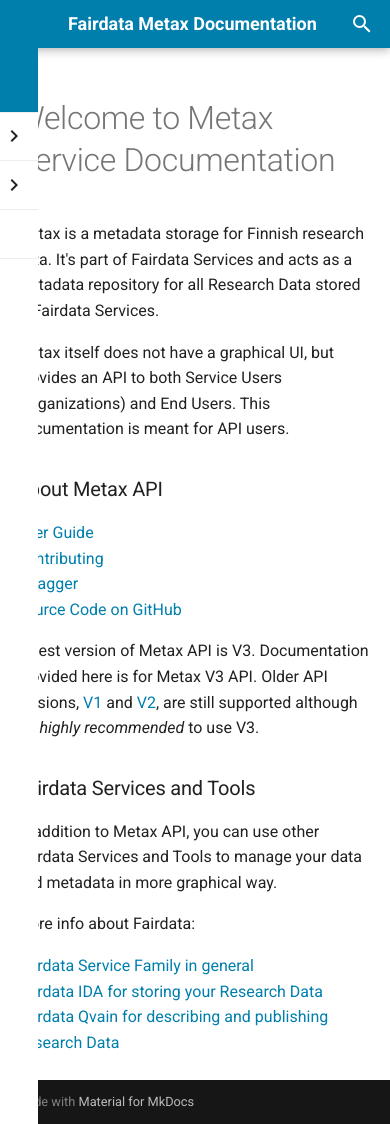
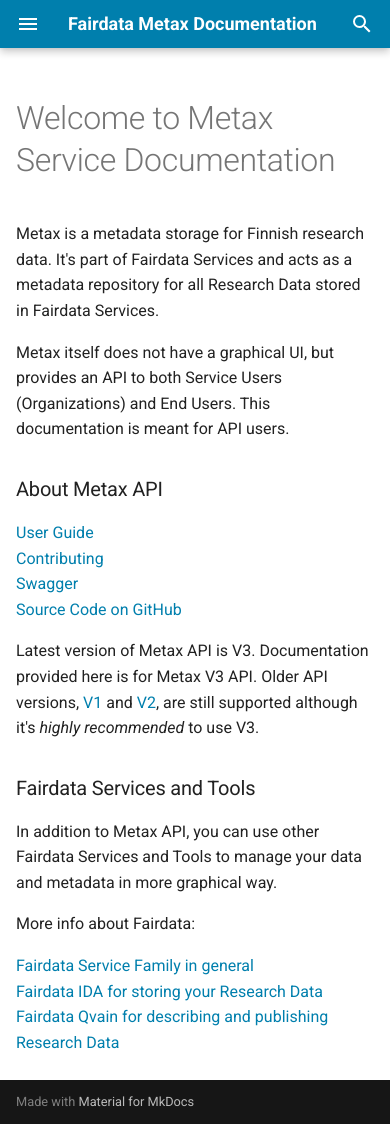
Before and after one commit to CSCfi/fairdata-metax-v3, an MkDocs documentation site: the page built from docs/index.md, in a window 390 px wide and 1124 px high. Built offline with MkDocs 1.6.1 and Material for MkDocs 9.7.7, drawn with Linux system fonts in a browser that asks for light colours; comment, search, counter and statistics services are not loaded.

Commit message:
Fix covered menu button in docs
Do not increase sidebar width when the sidebar is collapsible via a
hamburger menu - it's only meant to take effect when the screen width is
large enough to split the screen width into two columns for sidebar and
page content respectively. Attempting to increase sidebar width in "slim
mode" instead causes the sidebar to appear even when collapsed, cover
the hamburger button and make it unclickable.

```diff
--- a/docs/extra.css
+++ b/docs/extra.css
@@ -29,8 +29,11 @@
 
 /* SIDEBAR TWEAKS */
 
-.md-sidebar {
-  width: 14rem;
+/* Only takes effect when hamburger menu is not available */
+@media screen and (min-width: 1220px) {
+  .md-sidebar {
+    width: 14rem;
+  }
 }
 
 .md-tabs__item a{
```
